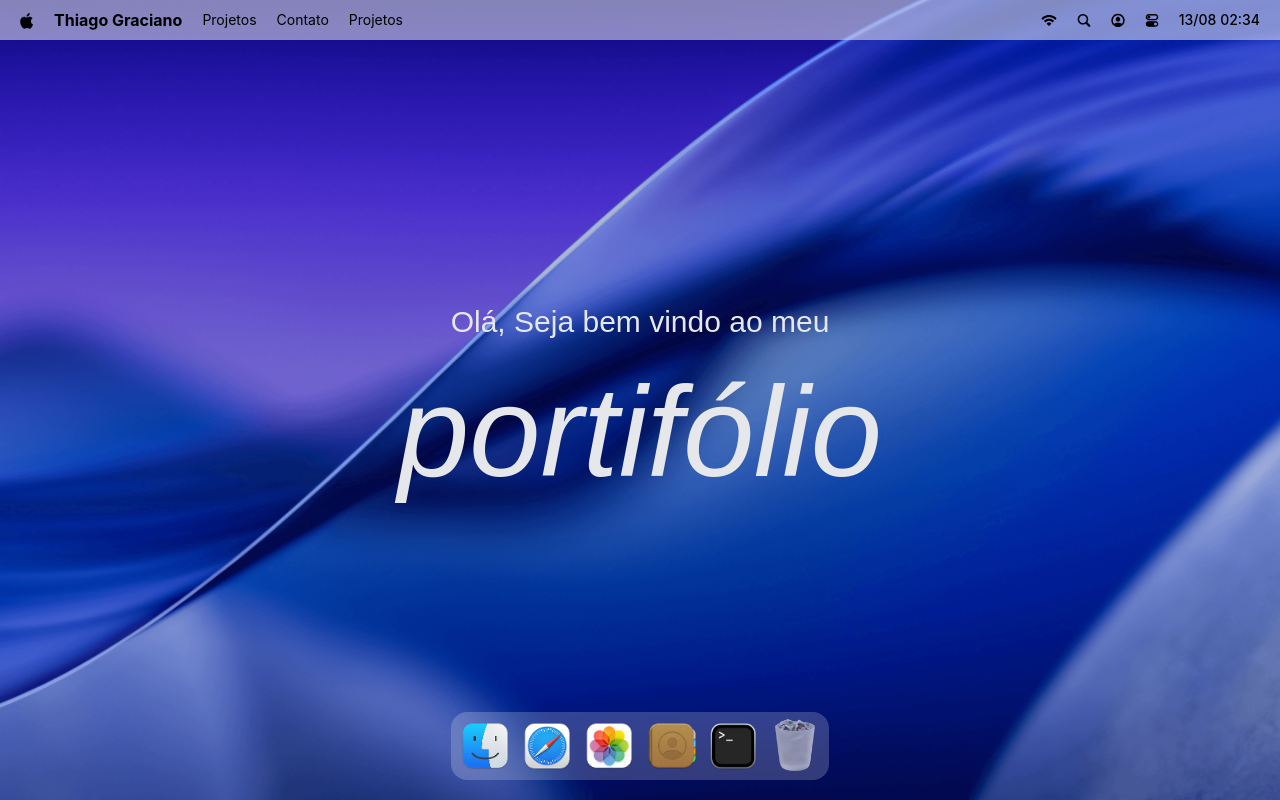
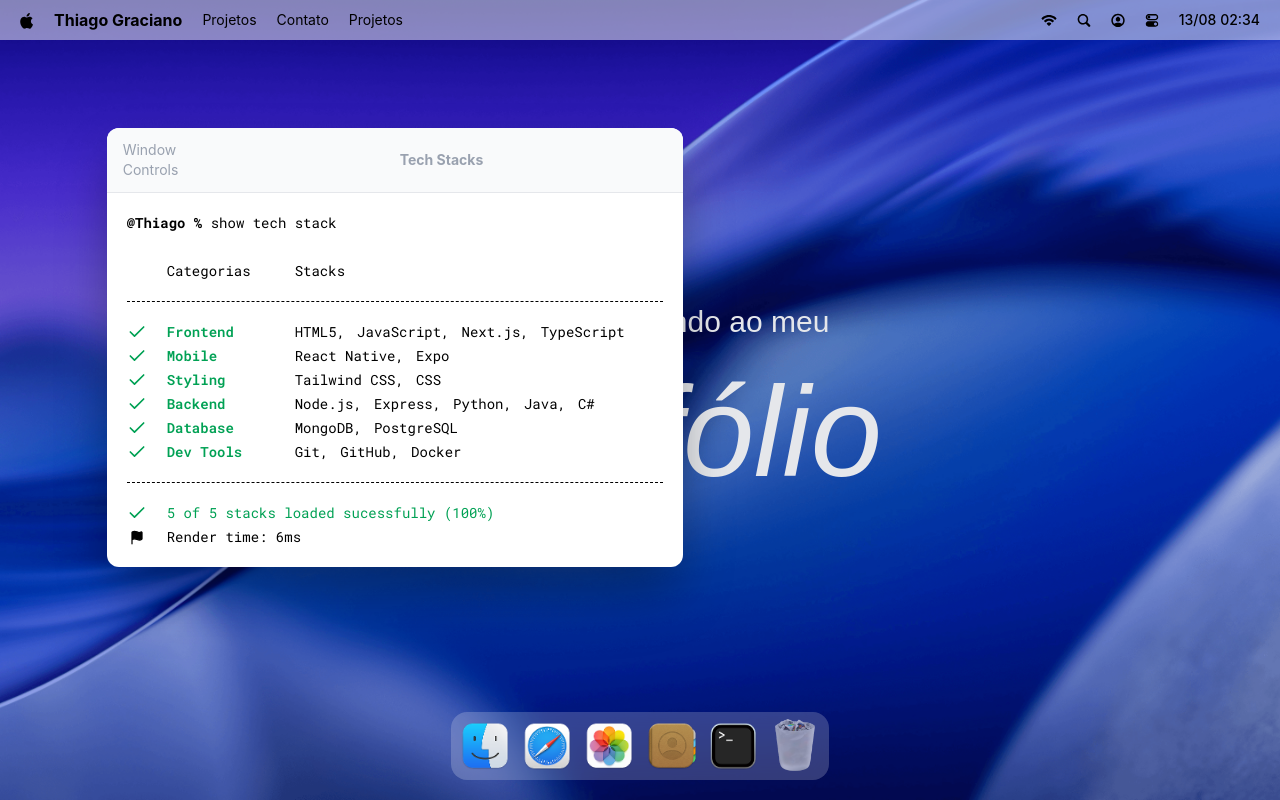
Before and after one commit to Thiago-Graciano/MacOsPortfolio, a React (Vite) app: page / in a window 1280 px wide. Both pictures are taken after a click on the button 733 px from the left and 746 px from the top of the page. Built offline with nearby package versions, Linux system fonts and the light colour scheme; a web font is replaced by a local one.

Commit message:
Feat: Adiciona terminal com portifólio

```diff
--- a/src/App.jsx
+++ b/src/App.jsx
@@ -1,4 +1,10 @@
+import gsap from "gsap"
+import { Draggable } from "gsap/Draggable"
+
 import { NavBar, Welcome, Dock } from "#components"
+import { Terminal } from "#windows"
+
+gsap.registerPlugin(Draggable)
 
 const App = () => {
   return (
@@ -6,6 +12,8 @@
       <NavBar />
       <Welcome />
       <Dock />
+
+      <Terminal />
     </main>
   )
 }
--- a/src/components/index.js
+++ b/src/components/index.js
@@ -1,5 +1,6 @@
 import NavBar from "#components/NavBar.jsx"
 import Welcome from "#components/Welcome.jsx"
 import Dock from "#components/Dock.jsx"
+import WindowWrapper from "#hoc/WindowWrapper.jsx"
 
 export { NavBar, Welcome, Dock };
--- a/src/constants/index.js
+++ b/src/constants/index.js
@@ -102,7 +102,7 @@
 const techStack = [
   {
     category: "Frontend",
-    items: ["React.js", "Next.js", "TypeScript"],
+    items: ["HTML5", "JavaScript", "Next.js", "TypeScript"],
   },
   {
     category: "Mobile",
@@ -110,11 +110,11 @@
   },
   {
     category: "Styling",
-    items: ["Tailwind CSS", "Sass", "CSS"],
+    items: ["Tailwind CSS", "CSS"],
   },
   {
     category: "Backend",
-    items: ["Node.js", "Express", "NestJS", "Hono"],
+    items: ["Node.js", "Express", "Python", "Java", "C#"],
   },
   {
     category: "Database",
--- /dev/null
+++ b/src/hoc/WindowWrapper.jsx
@@ -0,0 +1,41 @@
+import { useRef, useLayoutEffect } from "react";
+import useWindowStore from "#store/window.js";
+import { useGSAP } from "@gsap/react"
+
+const WindowWrapper = (Component, windowKey) => {
+    const Wrapped = (props) => {
+        const { focusWindow, windows } = useWindowStore();
+        const { isOpen, zIndex } = windows[windowKey];
+        const ref = useRef(null);
+
+        useGSAP(() => {
+            const el = ref.current;
+            if(!el || !isOpen) return;
+
+            el.style.display = "block";
+        }, [isOpen])
+
+        useLayoutEffect(() => {
+            const el = ref.current;
+            if(!el) return;
+            el.style.display = isOpen ? "block" : "none";
+        }, [isOpen])
+
+        return (
+            <section
+                id={windowKey}
+                ref={ref}
+                style={{ zIndex }}
+                className="absolute"
+            >
+                <Component {...props} />
+            </section>
+        )
+    }
+
+    Wrapped.displayName = "WindowWrapper(${Component.displayName || Component.name || 'Component'})";
+
+    return Wrapped;
+}
+
+export default WindowWrapper
--- /dev/null
+++ b/src/windows/Terminal.jsx
@@ -0,0 +1,58 @@
+import WindowWrapper from "#hoc/WindowWrapper.jsx";
+import { techStack } from "#constants/index.js";
+import { Check, Flag } from "lucide-react";
+
+const Terminal = () => {
+    return (
+        <>
+            <div id="window-header">
+                <p>Window Controls</p>
+                <h2>Tech Stacks</h2>
+            </div>
+
+            <div className="techstack">
+                <p>
+                    <span className="font-bold">@Thiago % </span>
+                    show tech stack
+                </p>
+
+                <div className="label">
+                    <p className="w-32">Categorias</p>
+                    <p>Stacks</p>
+                </div>
+
+                <ul className="content">
+                    {techStack.map(({ category, items }) => (
+                        <li key={category} className="flex items-center">
+                            <Check className="check" size={20} />
+                            <h3>{category}</h3>
+                            <ul>
+                                {items.map((item, i) => (
+                                    <li key={i}>
+                                        {item}
+                                        {i < items.length - 1 ? ',' : ''}
+                                    </li>
+                                ))}
+                            </ul>
+                        </li>
+                    ))}
+                </ul>
+
+                <div className="footnote">
+                    <p>
+                        <Check size={20} /> 5 of 5 stacks loaded sucessfully (100%)
+                    </p>
+
+                    <p className="text-black">
+                        <Flag size={15} fill="black" /> Render time: 6ms
+                    </p>
+                </div>
+
+            </div>
+        </>
+    )
+}
+
+const TerminalWindow = WindowWrapper(Terminal, "terminal");
+
+export default TerminalWindow
--- /dev/null
+++ b/src/windows/index.js
@@ -0,0 +1,3 @@
+import Terminal from "#windows/Terminal.jsx";
+
+export { Terminal };
```
